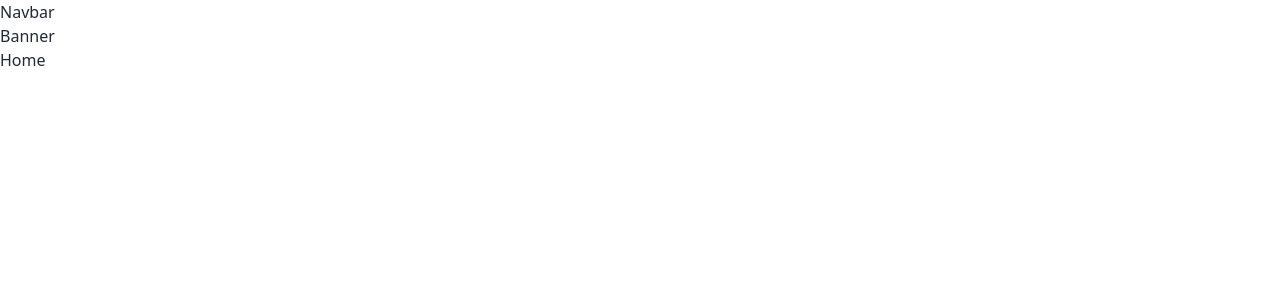
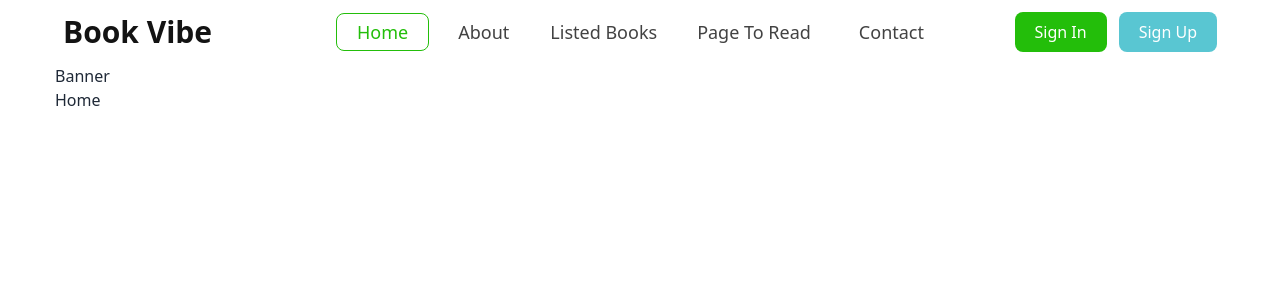
Before and after one commit to codewithsaidul/Book-Vibe-CodeWithSaidul, a React (Vite) app: page / in a window 1280 px wide. Shown: the top 300 px of the page. Built offline with nearby package versions, Linux system fonts and the light colour scheme.

Commit message:
Navbar Component Added Successfuly

```diff
--- a/src/componets/Navbar.jsx
+++ b/src/componets/Navbar.jsx
@@ -1,8 +1,161 @@
+import { Link, NavLink } from "react-router-dom";
 
 function Navbar() {
   return (
-    <div>Navbar</div>
-  )
+    <div className="navbar">
+      <div className="navbar-start">
+        <div className="dropdown">
+          <div tabIndex={0} role="button" className="btn btn-ghost lg:hidden">
+            <svg
+              xmlns="http://www.w3.org/2000/svg"
+              className="h-5 w-5"
+              fill="none"
+              viewBox="0 0 24 24"
+              stroke="currentColor"
+            >
+              <path
+                strokeLinecap="round"
+                strokeLinejoin="round"
+                strokeWidth="2"
+                d="M4 6h16M4 12h8m-8 6h16"
+              />
+            </svg>
+          </div>
+
+          <ul
+            tabIndex={0}
+            className="menu menu-sm dropdown-content mt-3 z-[1] p-2 shadow bg-base-100 rounded-box w-52"
+          >
+            <NavLink
+              to="/"
+              className={({ isActive }) =>
+                isActive
+                  ? "text-lg text-[#23BE0A] border border-[#23BE0A] rounded-lg py-1 px-5"
+                  : "text-lg text-[#131313CC] border border-transparent rounded-lg py-1 px-5"
+              }
+            >
+              Home
+            </NavLink>
+
+            <NavLink
+              to="/about"
+              className={({ isActive }) =>
+                isActive
+                  ? "text-lg text-[#23BE0A] border border-[#23BE0A] rounded-lg py-1 px-5"
+                  : "text-lg text-[#131313CC] border border-transparent rounded-lg py-1 px-5"
+              }
+            >
+              About
+            </NavLink>
+
+            <NavLink
+              to="/listed-books"
+              className={({ isActive }) =>
+                isActive
+                  ? "text-lg text-[#23BE0A] border border-[#23BE0A] rounded-lg py-1 px-5"
+                  : "text-lg text-[#131313CC] border-0 rounded-lg py-1 px-3"
+              }
+            >
+              Listed Books
+            </NavLink>
+
+            <NavLink
+              to="/pagetoread"
+              className={({ isActive }) =>
+                isActive
+                  ? "text-lg text-[#23BE0A] border border-[#23BE0A] rounded-lg py-1 px-5"
+                  : "text-lg text-[#131313CC] border-0 rounded-lg py-1 px-5"
+              }
+            >
+              Page To Read
+            </NavLink>
+
+            <NavLink
+              to="/contact"
+              className={({ isActive }) =>
+                isActive
+                  ? "text-lg text-[#23BE0A] border border-[#23BE0A] rounded-lg py-1 px-5"
+                  : "text-lg text-[#131313CC] border-0 rounded-lg py-1 px-5"
+              }
+            >
+              Contact
+            </NavLink>
+          </ul>
+        </div>
+        <Link to="/" className="text-base sm:text-3xl text-[#131313] font-bold">
+          Book Vibe
+        </Link>
+      </div>
+
+      <div className="navbar-center hidden lg:flex">
+        <ul className="flex items-center gap-x-2">
+          <NavLink
+            to="/"
+            className={({ isActive }) =>
+              isActive
+                ? "text-lg text-[#23BE0A] border border-[#23BE0A] rounded-lg py-1 px-5"
+                : "text-lg text-[#131313CC] border border-transparent rounded-lg py-1 px-5"
+            }
+          >
+            Home
+          </NavLink>
+
+          <NavLink
+            to="/about"
+            className={({ isActive }) =>
+              isActive
+                ? "text-lg text-[#23BE0A] border border-[#23BE0A] rounded-lg py-1 px-5"
+                : "text-lg text-[#131313CC] border border-transparent rounded-lg py-1 px-5"
+            }
+          >
+            About
+          </NavLink>
+
+          <NavLink
+            to="/listed-books"
+            className={({ isActive }) =>
+              isActive
+                ? "text-lg text-[#23BE0A] border border-[#23BE0A] rounded-lg py-1 px-5"
+                : "text-lg text-[#131313CC] border-0 rounded-lg py-1 px-3"
+            }
+          >
+            Listed Books
+          </NavLink>
+
+          <NavLink
+            to="/pagetoread"
+            className={({ isActive }) =>
+              isActive
+                ? "text-lg text-[#23BE0A] border border-[#23BE0A] rounded-lg py-1 px-5"
+                : "text-lg text-[#131313CC] border-0 rounded-lg py-1 px-5"
+            }
+          >
+            Page To Read
+          </NavLink>
+
+          <NavLink
+            to="/contact"
+            className={({ isActive }) =>
+              isActive
+                ? "text-lg text-[#23BE0A] border border-[#23BE0A] rounded-lg py-1 px-5"
+                : "text-lg text-[#131313CC] border-0 rounded-lg py-1 px-5"
+            }
+          >
+            Contact
+          </NavLink>
+        </ul>
+      </div>
+
+      <div className="navbar-end">
+        <button className="py-2 px-2 sm:px-5 mr-3 bg-[#23BE0A] text-white rounded-lg">
+          Sign In
+        </button>
+        <button className="py-2 px-2 sm:px-5 bg-[#59C6D2] text-white rounded-lg">
+          Sign Up
+        </button>
+      </div>
+    </div>
+  );
 }
 
 export default Navbar
--- a/src/root/Root.jsx
+++ b/src/root/Root.jsx
@@ -2,11 +2,11 @@ import { Outlet } from 'react-router-dom'
 import Navbar from '../componets/Navbar'
 function Root() {
   return (
-    <div>
-        <Navbar/>
-        <Outlet></Outlet>
+    <div className="w-full max-w-[1170px]  mx-auto">
+      <Navbar />
+      <Outlet></Outlet>
     </div>
-  )
+  );
 }
 
 export default Root
```
